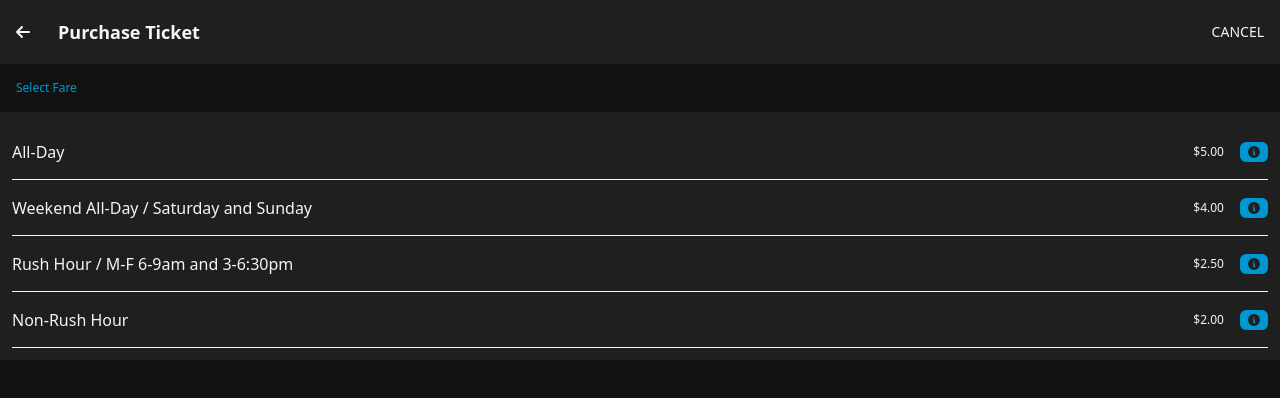
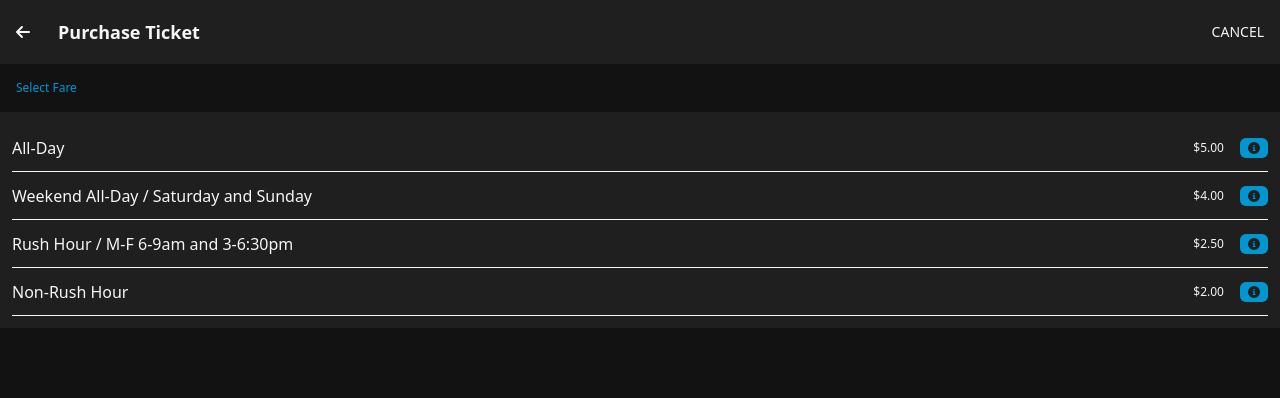
Before and after one commit to CatherineBao/metro-transit-umn, a React (Create React App) app: page /#/purchase in a window 1280 px wide. Shown: the top 398 px of the page. Built offline with nearby package versions, Linux system fonts and the light colour scheme.

Commit message:
Update Purchase.jsx

```diff
--- a/src/pages/Purchase.jsx
+++ b/src/pages/Purchase.jsx
@@ -32,7 +32,7 @@ function AboutSection(props) {
     return (
         <div>
             <Link to="/Ticket" state={{ ticketType: "Adult " + props.times, type: props.type }}>
-                <div className="flex justify-between items-center border-b py-2 min-h-14">
+                <div className="flex justify-between items-center border-b py-2 min-h-12">
                     <h2>{props.ticketType}</h2>
                     <div className="flex items-center">
                         <p className="text-xs mr-4">{props.price}</p>
```
